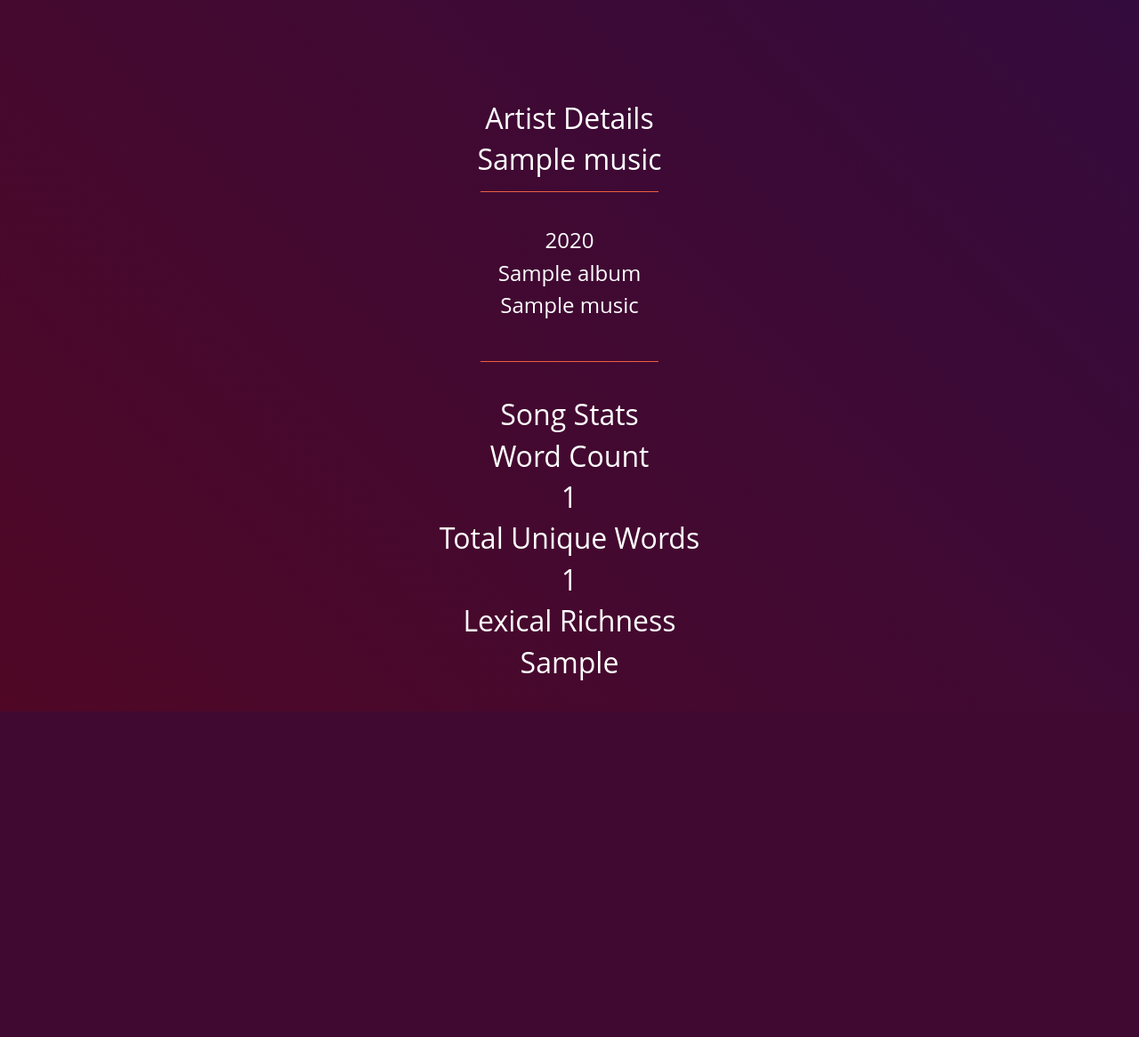
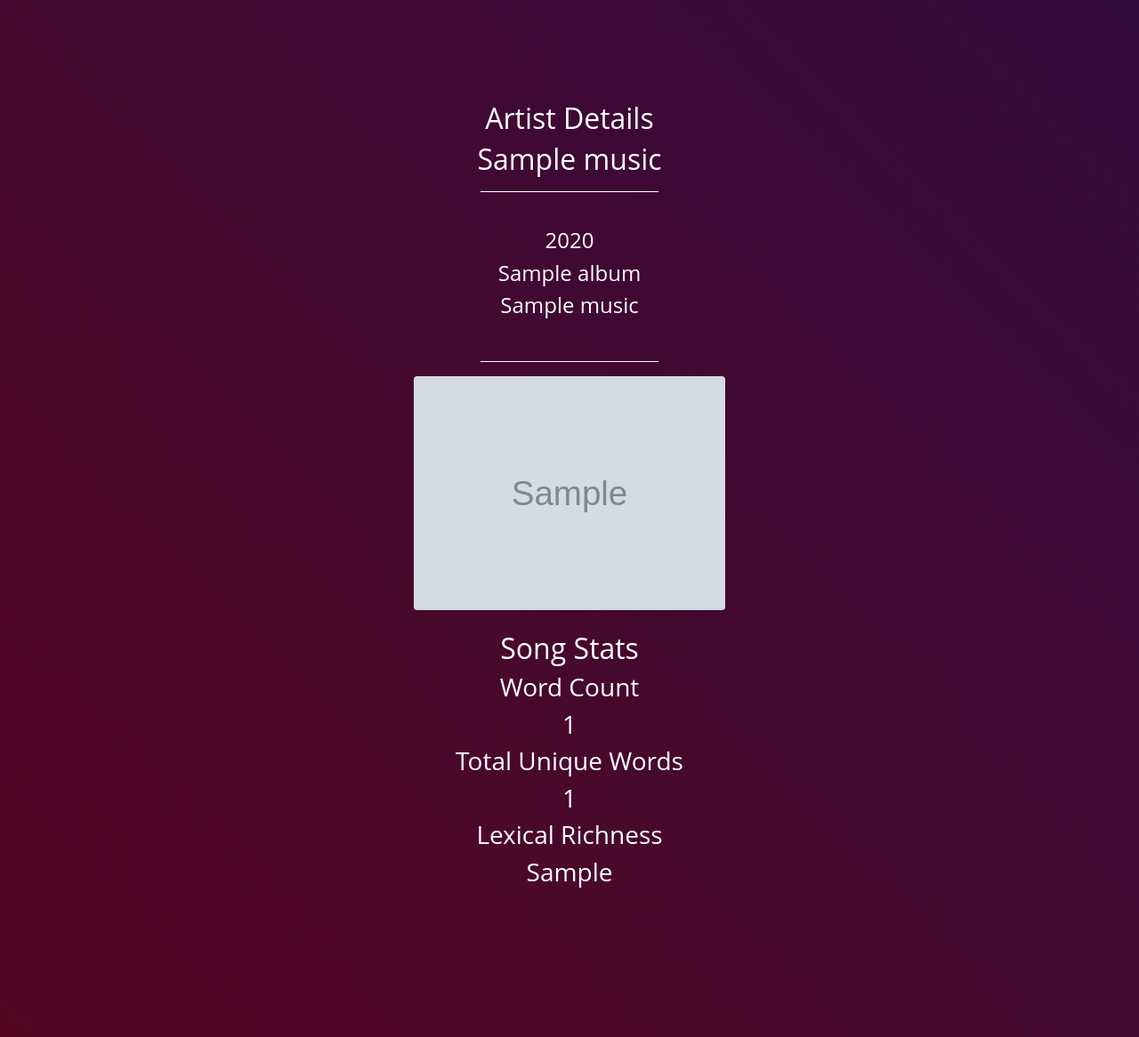
Before and after one commit to Janujan/Lyricize, a Django app: template lyricize/lyricizer/templates/resultsPage.html in a window 1280 px wide. Shown: the whole page at 89% size. Before the commit the page ends 800 px from the top, so only its background shows below. Run offline with Django 3.2, Linux system fonts and the light colour scheme; the template is opened without the code that fills it: most values are stand-ins (such as "Sample title", 1, 10 or a date in 2020); grey boxes marked "Sample" are stand-in pictures; parts of the project's set-up code (start-up, migrations or seed data) failed here and were passed over; some libraries are stand-ins or nearby versions.

Commit message:
adding album art to results page

```diff
--- a/lyricize/lyricizer/templates/resultsPage.html
+++ b/lyricize/lyricizer/templates/resultsPage.html
@@ -17,25 +17,32 @@
             <h4 class=text-center>{{music.title}}</h2>
             <br>
             <hr>
-
         </div>
       </div>
       <div class="row">
-        <div class="col-lg-12">
+        <div class="col-md-4 offset-4 col-12">
+          <img src={{image_url}} class="thumbnail img-fluid rounded mx-auto d-block" ></img>
+        </div>
+      </div>
+      <div class="row">
+        <div class="col-lg-12" style="margin-bottom: 10rem">
           <br>
           <h2 class=text-center>Song Stats</h2>
-          <h2 class=text-center>Word Count</h2>
-          <h2 class=text-center>{{word_count}}</h2>
+          <h3 class=text-center>Word Count</h3>
+          <h3 class=text-center>{{word_count}}</h3>
 
-          <h2 class=text-center>Total Unique Words</h2>
-          <h2 class=text-center>{{unique_count}}</h2>
+          <h3 class=text-center>Total Unique Words</h3>
+          <h3 class=text-center>{{unique_count}}</h3>
 
-          <h2 class=text-center>Lexical Richness</h2>
-          <h2 class=text-center>{{lexical_richness}}</h2>
+          <h3 class=text-center>Lexical Richness</h3>
+          <h3 class=text-center>{{lexical_richness}}</h3>
 
         </div>
       </div>
       {%endif%}
+      <div class="row">
+        <div class="col-lg-12"></div>
+      </div>
     </div>
 </body>
 </html>
--- a/lyricize/lyricizer/views.py
+++ b/lyricize/lyricizer/views.py
@@ -60,6 +60,9 @@ def results(request, artist_name):
     #overwrite to avoid prompt, add filename and location to delete later
     data = artist.save_lyrics(overwrite=True)
 
+    image_url = data['songs'][0]['image']
+    print(data['songs'][0]['image'])
+
     #json tags of d:
     # songs, title, album, year, lyrics
     # after that its just a bunch of annotations
@@ -93,6 +96,7 @@ def results(request, artist_name):
         "word_count": word_count,
         "lexical_richness":lex_rich[:4] + '%',
         "unique_count": uniq_count,
+        "image_url": image_url,
     }
 
     return render(request, 'resultsPage.html', context)
--- a/lyricize/static/css/creative.css
+++ b/lyricize/static/css/creative.css
@@ -17,11 +17,7 @@ body {
 hr {
   max-width: 200px;
   border-width: 1px;
-<<<<<<< HEAD
   border-color: white;
-=======
-  border-color: aqua;
->>>>>>> 7dbaec52ea3c73acad2c80b10d782ea32f10043f
 }
 
 hr.light {
@@ -263,3 +259,9 @@ img::-moz-selection {
 		background-position: 0% 50%
 	}
 }
+
+#image {
+  display: block;
+  margin-left: auto;
+  margin-right: auto;
+}
```
